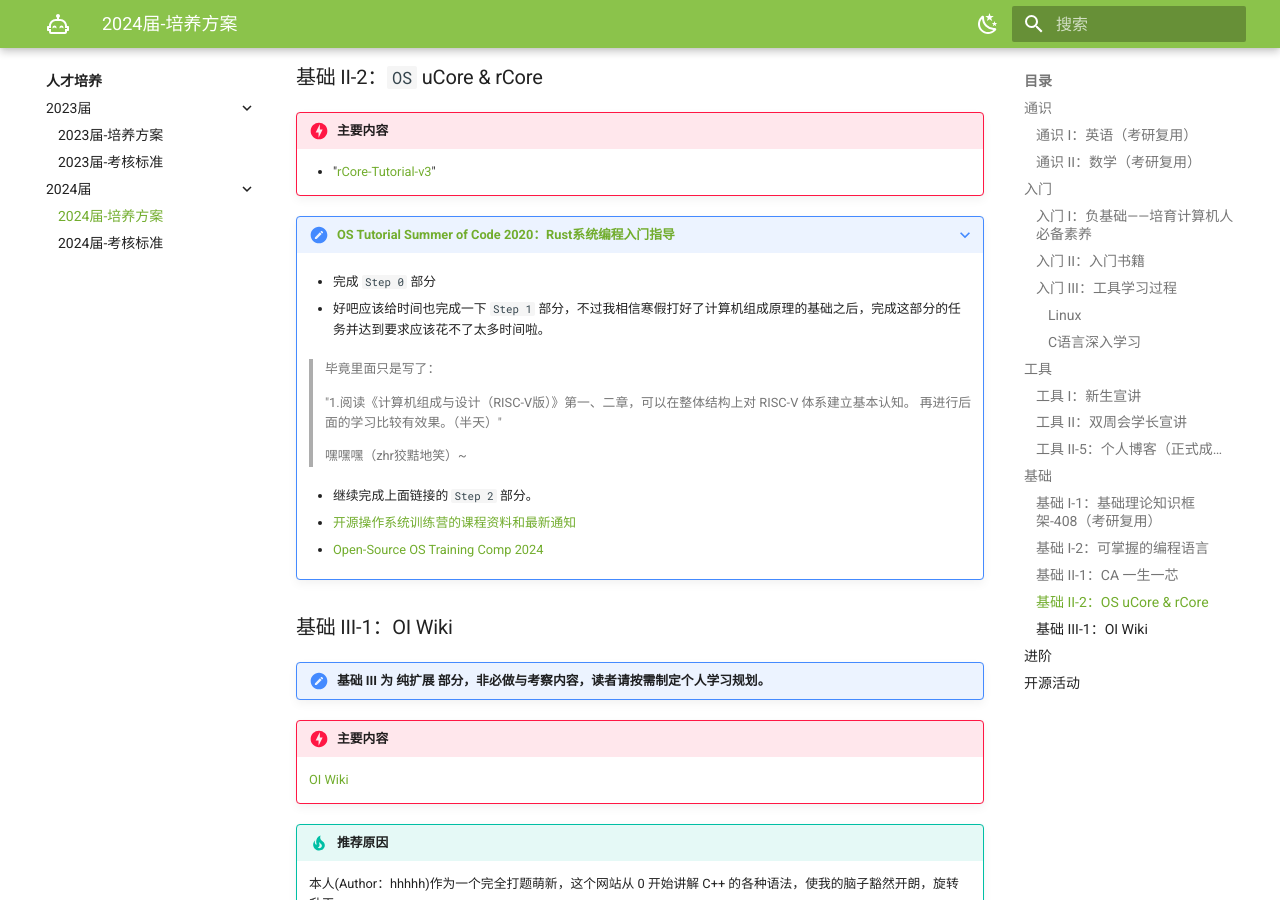
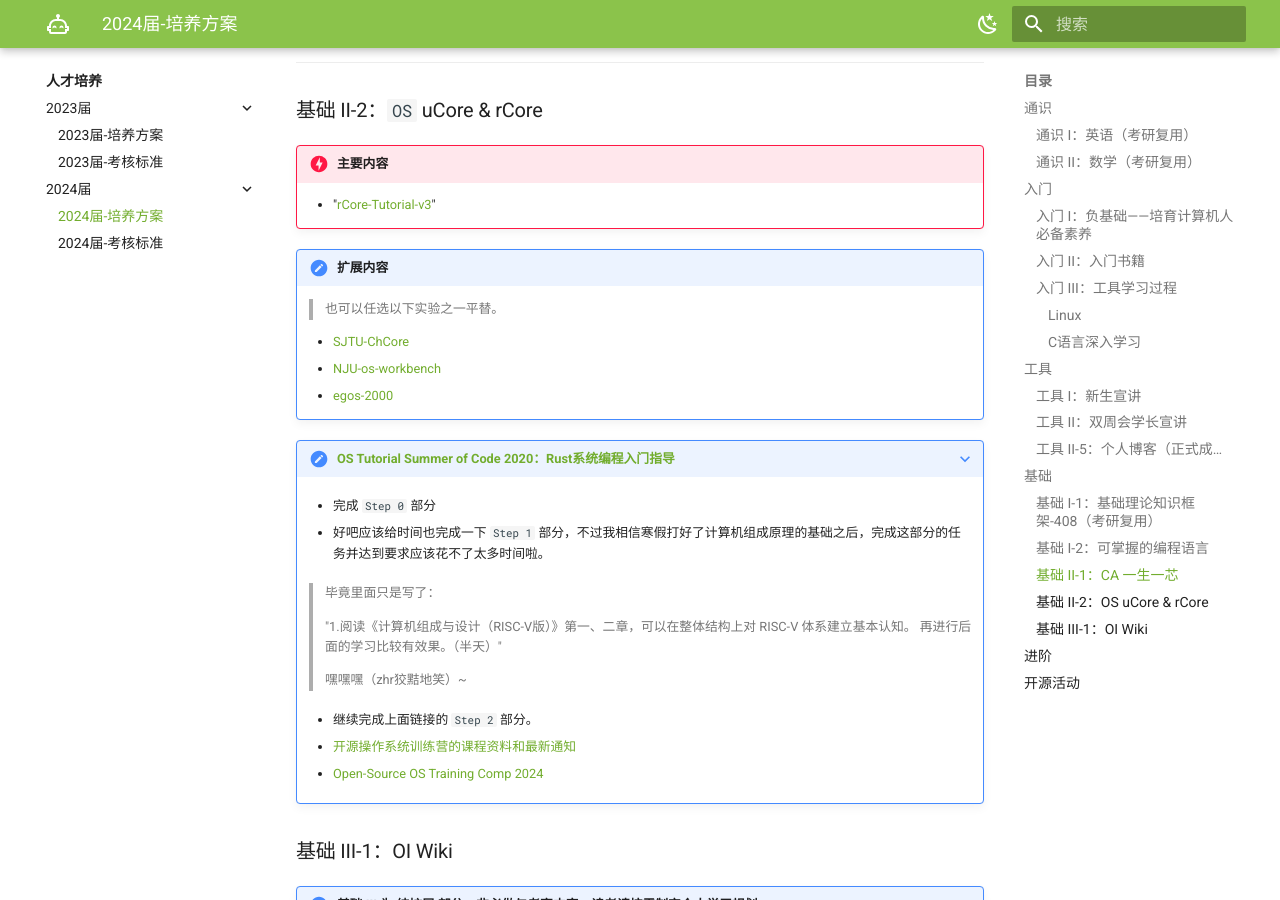
Before and after one commit to Haohahahaha/OSCA, an MkDocs documentation site: the page built from docs/guide/guide-2024.md, in a window 1280 px wide and 900 px high, scrolled down 8841 px. Built offline with MkDocs 1.6.1 and Material for MkDocs 9.7.7, drawn with Linux system fonts in a browser that asks for light colours; some of the changed text lies outside the part shown.

Commit message:
2025-07-11_18:13:51 update

```diff
--- a/docs/guide/guide-2024.md
+++ b/docs/guide/guide-2024.md
@@ -1,6 +1,8 @@
 # 2024届-培养方案
 
 ???+ info "更新记录"
+
+	20250711更新：`基础 II-2` 部分添加一些可参考的平替
 
 	20250327更新：增加 `入门 I：负基础` 中的备注
 
@@ -401,6 +403,14 @@
 
 	- "[rCore-Tutorial-v3](https://rcore-os.cn/rCore-Tutorial-Book-v3/)"
 
+!!! tips "扩展内容"
+
+	> 也可以任选以下实验之一平替。
+
+	- [SJTU-ChCore](https://gitee.com/ipads-lab/chcore-lab)
+	- [NJU-os-workbench](https://git.nju.edu.cn/jyy/os-workbenchh)
+	- [egos-2000](https://github.com/yhzhang0128/egos-2000)
+
 ???+ note "[OS Tutorial Summer of Code 2020：Rust系统编程入门指导](https://github.com/rcore-os/rCore/wiki/os-tutorial-summer-of-code-2020#step-0-%E8%87%AA%E5%AD%A6rust%E7%BC%96%E7%A8%8B%E5%A4%A7%E7%BA%A67%E5%A4%A9)"
 
 	- 完成 `Step 0` 部分
```
Also changed, not shown: docs/members/members.md (+2 -2 lines).
